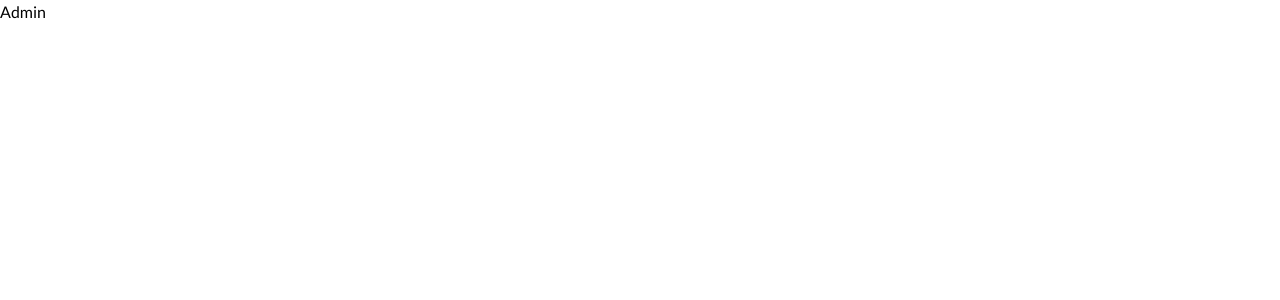
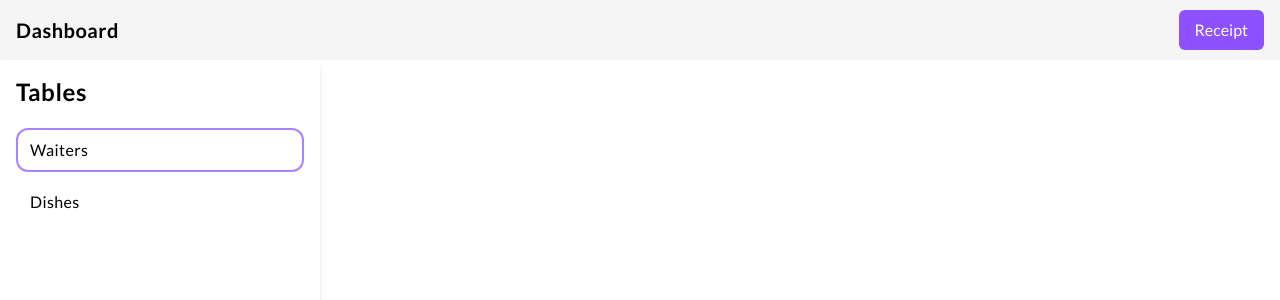
Before and after one commit to illiaBabak/restaurant-react-frontend, a React (Vite) app: page /admin in a window 1280 px wide. Shown: the top 300 px of the page. Built offline with nearby package versions, Linux system fonts and the light colour scheme.

Commit message:
Added header and sidebar on admin page

```diff
--- /dev/null
+++ b/src/components/Header/index.tsx
@@ -0,0 +1,28 @@
+import { JSX } from "react";
+import { useLocation, useNavigate } from "react-router";
+import { ROUTES } from "src/utils/constants";
+import { capitalize } from "src/utils/capitalize";
+
+export const Header = (): JSX.Element => {
+  const navigate = useNavigate();
+  const location = useLocation();
+
+  const routeToNavigate =
+    location.pathname === ROUTES.admin ? ROUTES.receipt : ROUTES.admin;
+
+  const handleNavigate = () => {
+    navigate(routeToNavigate);
+  };
+
+  return (
+    <div className="flex justify-between items-center p-4 bg-neutral-100 h-[60px]">
+      <h2 className="text-xl font-bold tracking-wide">Dashboard</h2>
+      <button
+        className="bg-violet-500 text-white px-4 py-2 rounded-md cursor-pointer transition-all duration-300 hover:bg-violet-600"
+        onClick={handleNavigate}
+      >
+        {capitalize(routeToNavigate.slice(1))}
+      </button>
+    </div>
+  );
+};
--- /dev/null
+++ b/src/components/SideBar/index.tsx
@@ -0,0 +1,28 @@
+import { JSX } from "react";
+import { useSearchParams } from "react-router";
+import { TABLES_TYPES } from "src/utils/constants";
+
+export const SideBar = (): JSX.Element => {
+  const [searchParams, setSearchParams] = useSearchParams();
+
+  const selectedTable = searchParams.get("table") ?? TABLES_TYPES[0];
+
+  return (
+    <div className="flex flex-col p-4 gap-5 shadow-md w-[320px] h-full">
+      <h2 className="text-2xl font-bold tracking-wide">Tables</h2>
+      <div className="flex flex-col gap-2">
+        {TABLES_TYPES.map((table, index) => (
+          <h3
+            onClick={() => setSearchParams({ table: table })}
+            key={`${table}-${index}`}
+            className={`text-base tracking-wide cursor-pointer border-2 border-transparent px-3 py-2 ${
+              selectedTable === table ? "border-violet-400 rounded-xl" : ""
+            }`}
+          >
+            {table}
+          </h3>
+        ))}
+      </div>
+    </div>
+  );
+};
--- a/src/pages/Admin/index.tsx
+++ b/src/pages/Admin/index.tsx
@@ -1,5 +1,12 @@
 import { JSX } from "react";
+import { Header } from "src/components/Header";
+import { SideBar } from "src/components/SideBar";
 
 export const Admin = (): JSX.Element => {
-  return <div>Admin</div>;
+  return (
+    <div className="flex flex-col h-screen">
+      <Header />
+      <SideBar />
+    </div>
+  );
 };
--- a/src/pages/Receipt/index.tsx
+++ b/src/pages/Receipt/index.tsx
@@ -1,5 +1,8 @@
 import { JSX } from "react";
+import { Header } from "src/components/Header";
 
 export const Receipt = (): JSX.Element => {
-  return <div>Receipt</div>;
+  return <div>
+    <Header />
+  </div>;
 };
--- /dev/null
+++ b/src/utils/capitalize.ts
@@ -0,0 +1,2 @@
+export const capitalize = (string: string) =>
+     string.charAt(0).toUpperCase() + string.slice(1);
--- a/src/utils/constants.ts
+++ b/src/utils/constants.ts
@@ -1 +1,8 @@
 export const BACKEND_URL = "http://localhost:8000";
+
+export const ROUTES = {
+  admin: "/admin",
+  receipt: "/receipt",
+};
+
+export const TABLES_TYPES = ["Waiters", "Dishes"];
```
